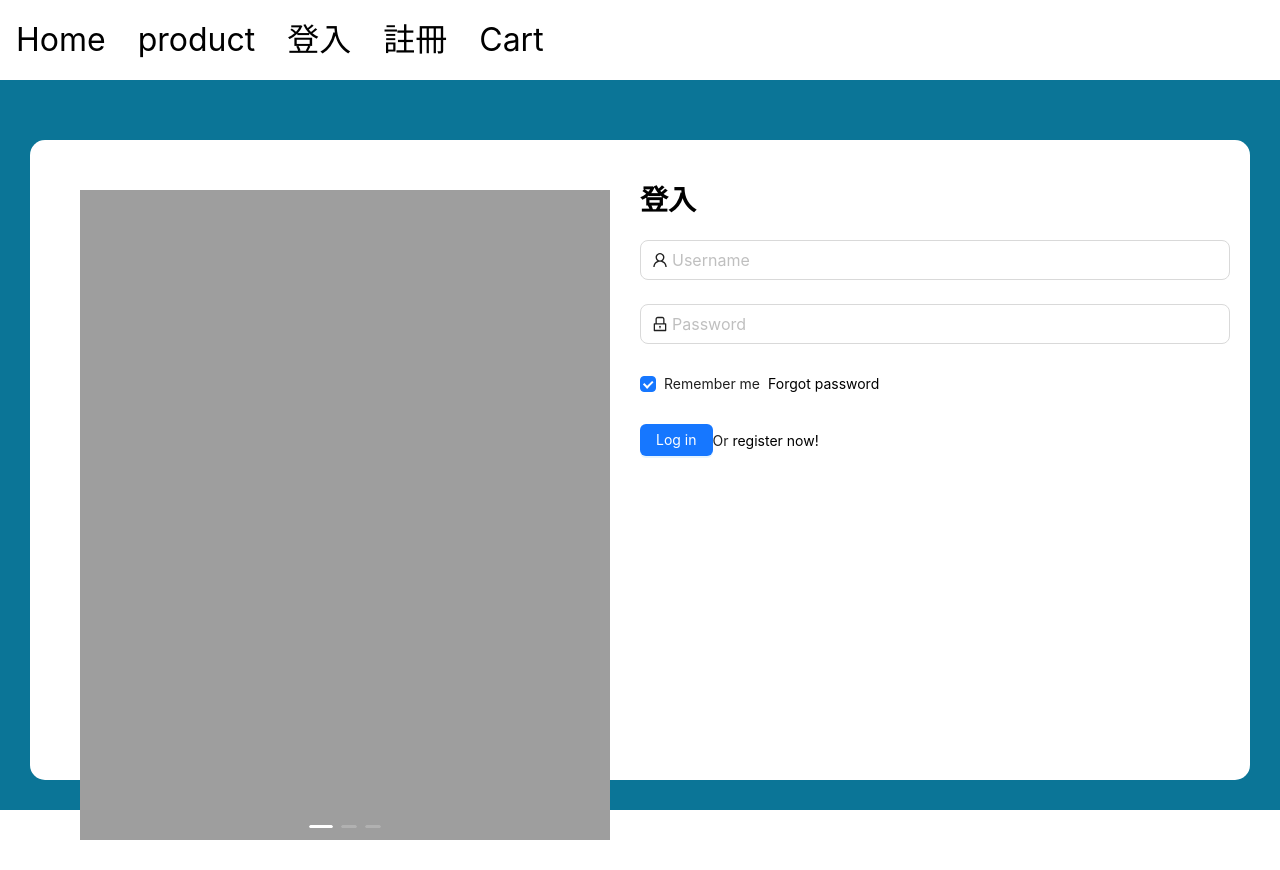
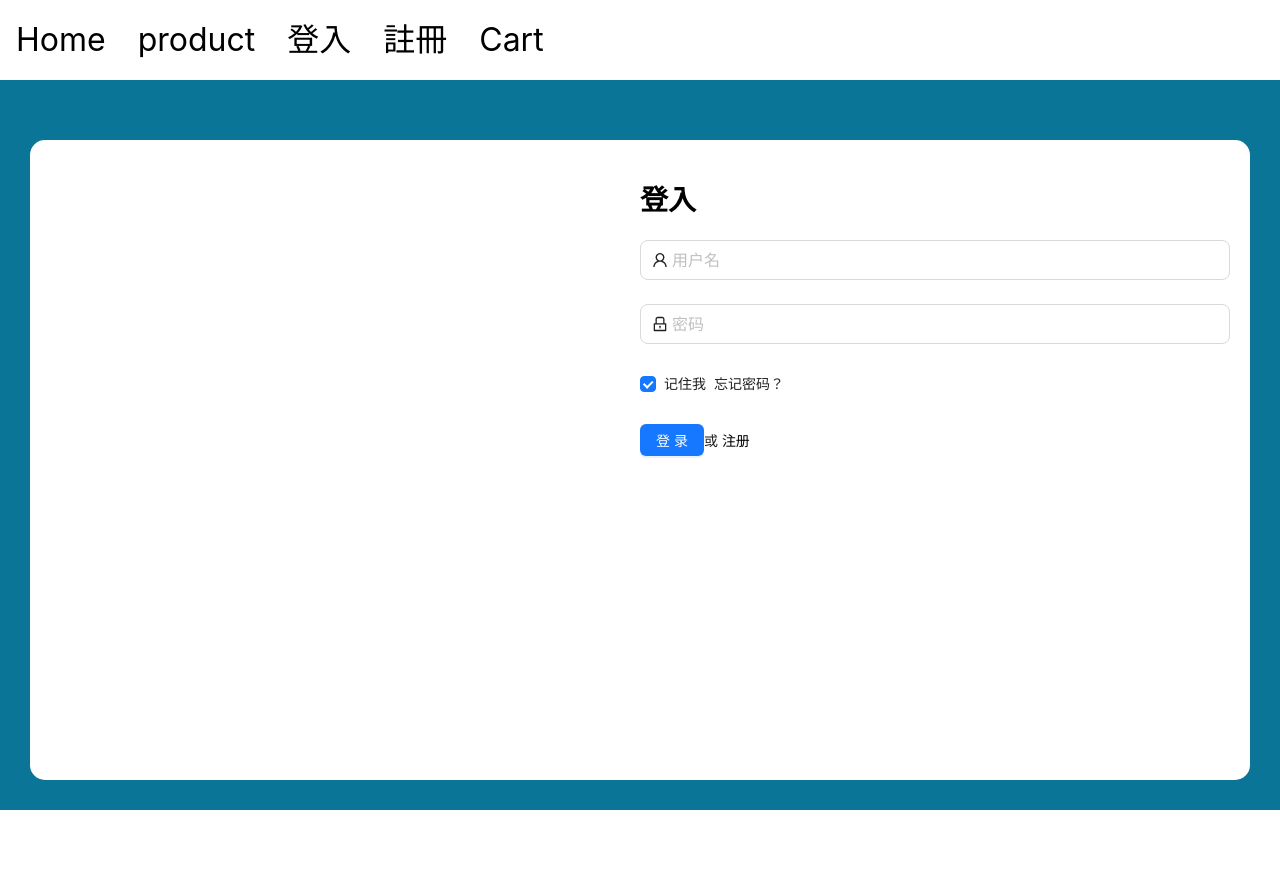
Before and after one commit to tina0821/qqqhire, a React (Create React App) app in the folder client/: page /login in a window 1280 px wide. After the commit the page ends 810 px from the top, so only its background shows below. Built offline with nearby package versions, Linux system fonts and the light colour scheme.

Commit message:
2023-07-10

```diff
--- a/client/src/components/login/login.jsx
+++ b/client/src/components/login/login.jsx
@@ -1,42 +1,27 @@
-import React, { useState, useEffect } from 'react';
-import { Carousel, Button, Checkbox, Form, Input, Col, Row } from 'antd';
+import React, { useState } from 'react';
+import { Button, Checkbox, Form, Input, Col, Row } from 'antd';
 import { LockOutlined, UserOutlined } from '@ant-design/icons';
 import "./login.scss"
 
 const Login = () => {
-    const onChange = (currentSlide) => {
-        console.log(currentSlide);
+    const [username, setUsername] = useState('');
+    const [password, setPassword] = useState('');
+
+    const onFinish = () => {
+        // 在这里处理登录逻辑
+        console.log('用户名:', username);
+        console.log('密码:', password);
+        // 发起登录请求或执行其他操作
     };
+
     return (
+
         <div id='loginout' >
             <Row id='login'>
                 <Col span={12}>
-                    <Carousel afterChange={onChange}>
-                        <div>
-                            <img
-                                // style={contentStyle}
-                                src="http://localhost:8000/img/q123/2mm潛水手套-2.jpg"
-                                alt="Carousel Image 1"
-                            />
-                        </div>
-                        <div>
-                            <img
-                                // style={contentStyle}
-                                src="http://localhost:8000/img/q123/2mm潛水手套-2.jpg"
-                                alt="Carousel Image 1"
-                            />
-                        </div>
-                        <div>
-                            <img
-                                // style={contentStyle}
-                                src="http://localhost:8000/img/q123/2mm潛水手套-2.jpg"
-                                alt="Carousel Image 1"
-                            />
-                        </div>
-                    </Carousel>
+                    {/* 省略 Carousel 的代码 */}
                 </Col>
                 <Col span={12}>
-
                     <h1>登入</h1>
                     <Form
                         name="normal_login"
@@ -44,6 +29,7 @@ const Login = () => {
                         initialValues={{
                             remember: true,
                         }}
+                        onFinish={onFinish} // 添加 onFinish 事件处理程序
 
                     >
                         <Form.Item
@@ -51,45 +37,47 @@ const Login = () => {
                             rules={[
                                 {
                                     required: true,
-                                    message: 'Please input your Username!',
+                                    message: '请输入用户名！',
                                 },
                             ]}
                         >
-                            <Input prefix={<UserOutlined className="site-form-item-icon" />}
-                            placeholder="Username"
-                            size='large' />
+                            <Input
+                                prefix={<UserOutlined className="site-form-item-icon" />}
+                                placeholder="用户名"
+                                size='large'
+                                value={username}
+                                onChange={e => setUsername(e.target.value)} // 更新用户名的状态
+                            />
                         </Form.Item>
                         <Form.Item
                             name="password"
                             rules={[
                                 {
                                     required: true,
-                                    message: 'Please input your Password!',
+                                    message: '请输入密码！',
                                 },
                             ]}
                         >
                             <Input
                                 prefix={<LockOutlined className="site-form-item-icon" />}
                                 type="password"
-                                placeholder="Password"
+                                placeholder="密码"
                                 size='large'
+                                value={password}
+                                onChange={e => setPassword(e.target.value)} // 更新密码的状态
                             />
                         </Form.Item>
                         <Form.Item>
                             <Form.Item name="remember" valuePropName="checked" noStyle>
-                                <Checkbox>Remember me</Checkbox>
+                                <Checkbox>记住我</Checkbox>
                             </Form.Item>
-
-                            <a className="login-form-forgot" href="">
-                                Forgot password
-                            </a>
+                            <span className="login-form-forgot">忘记密码？</span>
                         </Form.Item>
-
                         <Form.Item>
                             <Button type="primary" htmlType="submit" className="login-form-button">
-                                Log in
+                                登录
                             </Button>
-                            Or <a href="">register now!</a>
+                            或 <a href="">注册</a>
                         </Form.Item>
                     </Form>
                 </Col>
@@ -97,4 +85,5 @@ const Login = () => {
         </div>
     );
 };
+
 export default Login;
```
